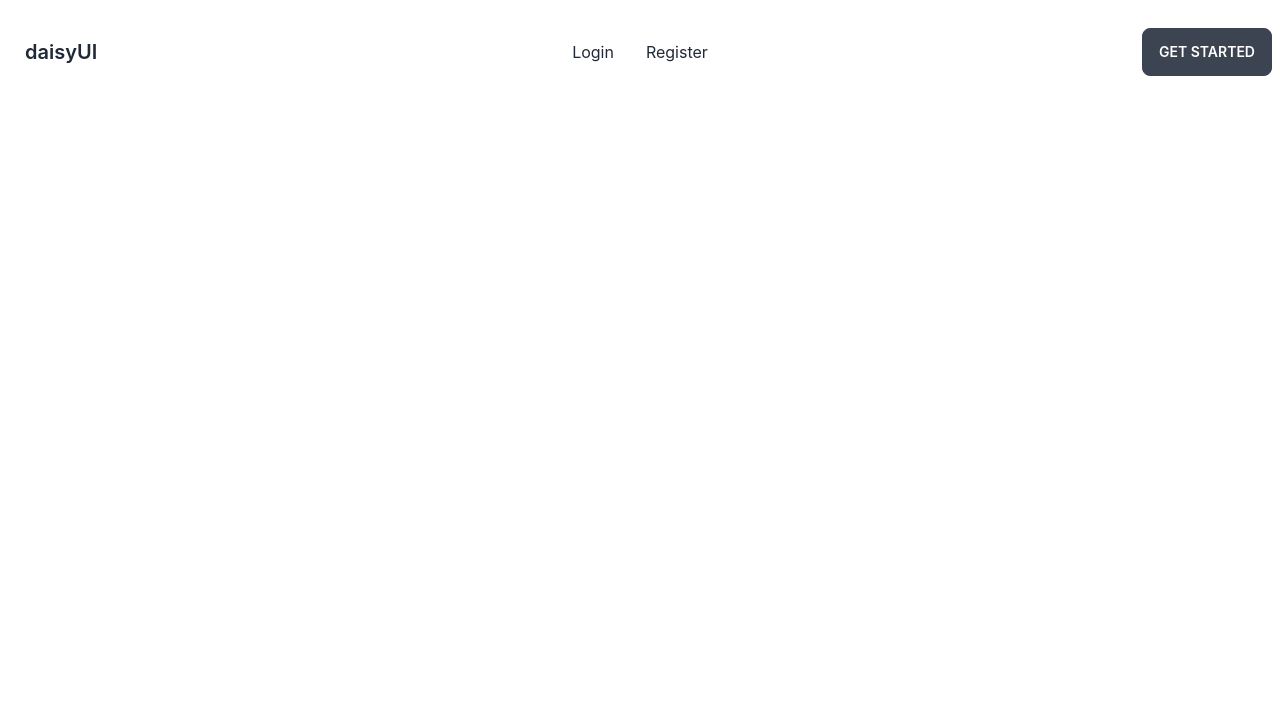
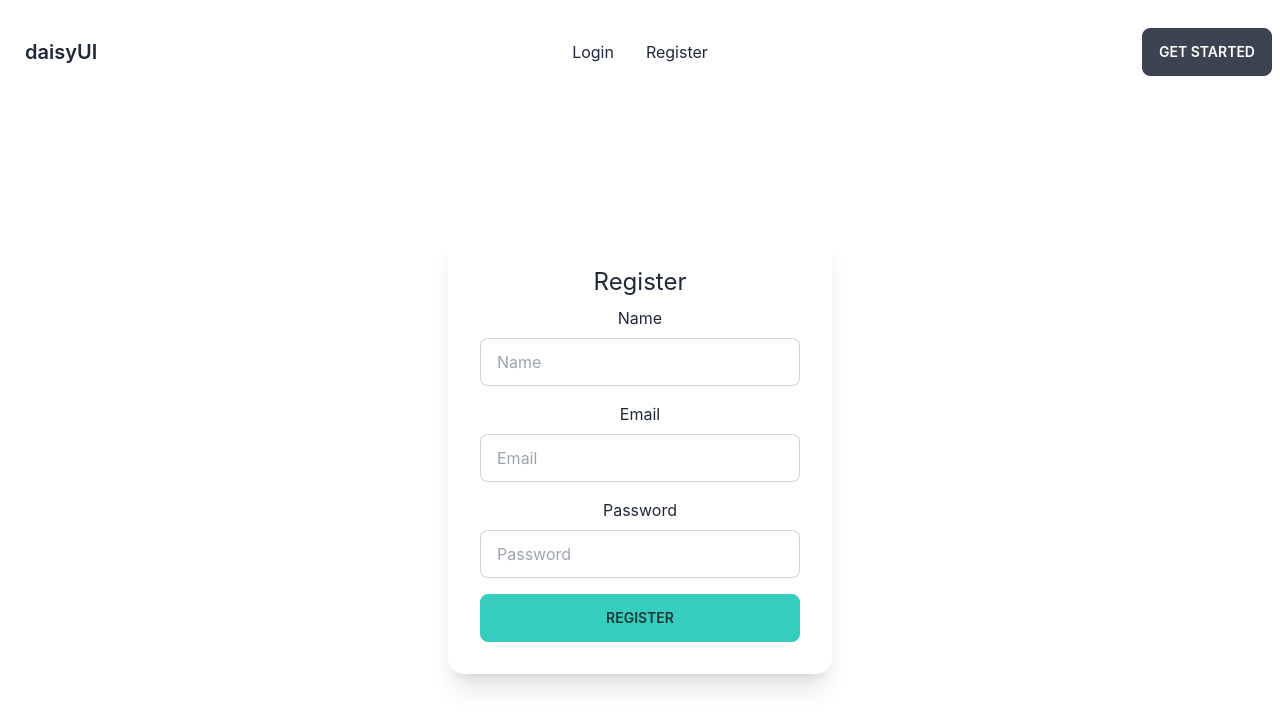
Before and after one commit to Rubayet-billah/infinite-scrolling-user, a React (Create React App) app: page /register in a window 1280 px wide. Shown: the top 728 px of the page. Built offline with nearby package versions, Linux system fonts and the light colour scheme; no server answers.

Commit message:
register and update profile implemented

```diff
--- a/src/components/Login/Register.js
+++ b/src/components/Login/Register.js
@@ -1,10 +1,46 @@
-import React from 'react';
+import React, { useContext } from 'react';
+import { useForm } from 'react-hook-form';
+import { useNavigate } from 'react-router-dom';
+import { AuthContext } from '../../contexts/AuthProvider/AuthProvider';
 
 const Register = () => {
+    const { createUser, updateUserProfile } = useContext(AuthContext)
+    const { register, handleSubmit } = useForm();
+    const imgHostKey = process.env.REACT_APP_imgbb_apikey;
+    const navigate = useNavigate()
+
+    const handleRegister = (data) => {
+        const { name, email, password } = data
+
+        createUser(email, password)
+            .then(res => {
+                const user = res.user;
+                updateUserProfile(name)
+                    .then(() => {
+                        console.log(user)
+                        navigate('/')
+                    })
+                    .catch(err => console.error(err))
+            }).catch(err => console.error(err))
+
+    }
     return (
-        <div>
-
-        </div>
+        <section className='md:h-[700px] flex justify-center items-center'>
+            <form onSubmit={handleSubmit(handleRegister)} className="card w-96 bg-base-100 shadow-xl">
+                <div className="card-body">
+                    <h2 className="text-2xl text-center">Register</h2>
+                    <label htmlFor="">Name</label>
+                    <input type="text" {...register('name')} placeholder="Name" className="input input-bordered w-full mb-2" />
+                    <label htmlFor="">Email</label>
+                    <input type="email" {...register('email')} placeholder="Email" className="input input-bordered w-full mb-2" />
+                    <label htmlFor="">Password</label>
+                    <input type="password" {...register('password')} placeholder="Password" className="input input-bordered w-full mb-2" />
+                    <div className="card-actions justify-end">
+                        <input type="submit" value='Register' className="btn btn-accent w-full" />
+                    </div>
+                </div>
+            </form>
+        </section>
     );
 };
 
--- a/src/contexts/AuthProvider/AuthProvider.js
+++ b/src/contexts/AuthProvider/AuthProvider.js
@@ -1,5 +1,5 @@
 import React, { createContext, useEffect, useState } from 'react';
-import { createUserWithEmailAndPassword, getAuth, onAuthStateChanged, signInWithEmailAndPassword, signOut } from 'firebase/auth'
+import { createUserWithEmailAndPassword, getAuth, onAuthStateChanged, signInWithEmailAndPassword, signOut, updateProfile } from 'firebase/auth'
 import app from '../../firebase/firebase.config';
 
 
@@ -18,6 +18,11 @@ const AuthProvider = ({ children }) => {
         setLoading(true)
         return signInWithEmailAndPassword(auth, email, password);
     }
+    const updateUserProfile = (name) => {
+        return updateProfile(auth.currentUser, {
+            displayName: name
+        })
+    }
 
     const logoutUser = () => {
         setLoading(true)
@@ -35,6 +40,7 @@ const AuthProvider = ({ children }) => {
     const authInfo = {
         user,
         createUser,
+        updateUserProfile,
         loginUser,
         logoutUser,
     }
```
